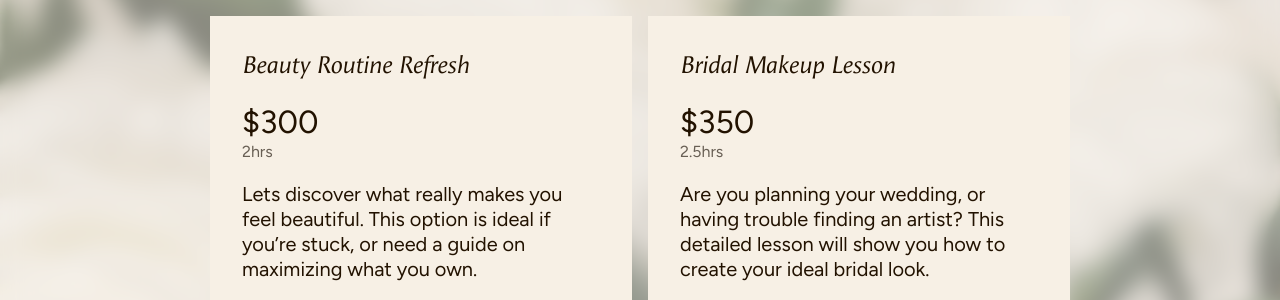
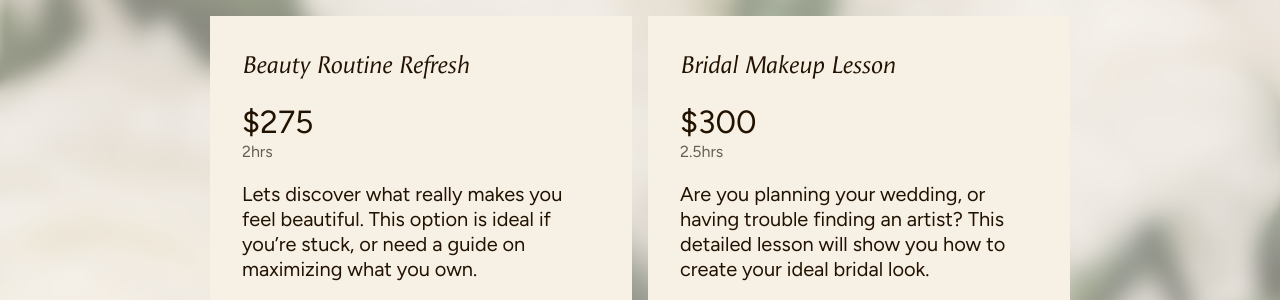
Before and after one commit to mariannemoore/mariannemoore.github.io, a Jekyll site: the page built from lessons.md, in a window 1280 px wide and 900 px high, scrolled down 2383 px. Shown: the part 157-457 px from the top of the window. Built offline with Jekyll 4.4.1, drawn with Linux system fonts in a browser that asks for light colours.

Commit message:
Updated prices

```diff
--- a/_data/pages/lessons.yml
+++ b/_data/pages/lessons.yml
@@ -7,11 +7,11 @@ content-3: At the end of your lesson, you’ll have - A <span>personalized</span
 lessons:
   - title: Beauty Routine Refresh
     content: Lets discover what really makes you <span>feel</span> beautiful. This option is ideal if you’re stuck, or need a guide on maximizing what you own.
-    price: $300
+    price: $275
     time: 2hrs
     url: https://calendly.com/mariannemakeup/makeup-lesson
   - title: Bridal Makeup Lesson
     content: Are you planning your wedding, or having trouble finding an artist? This detailed lesson will show you how to create your ideal bridal look.
-    price: $350
+    price: $300
     time: 2.5hrs
     url: https://calendly.com/mariannemakeup/bridal-makeup-lesson
--- a/_data/pricing.yml
+++ b/_data/pricing.yml
@@ -16,10 +16,10 @@ general:
     cost: $175
     description:
   - service: Makeup Lesson (2hrs)
-    cost: $300
+    cost: $275
     description:
   - service: Bridal Makeup Lesson (2.5hrs)
-    cost: $350
+    cost: $300
     description:
 additional:
   - service: Travel
```
